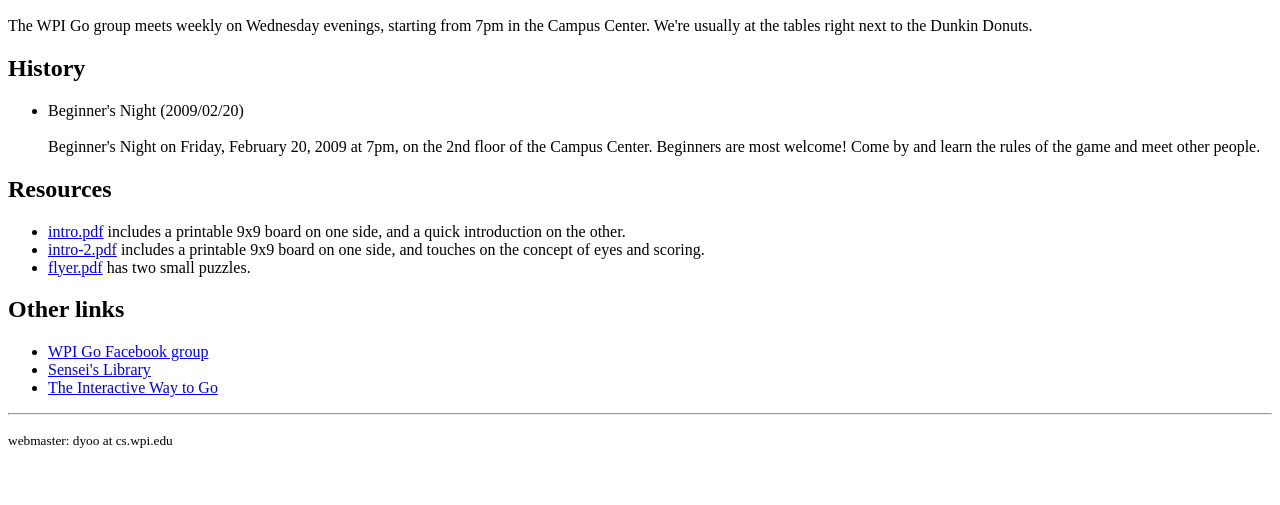
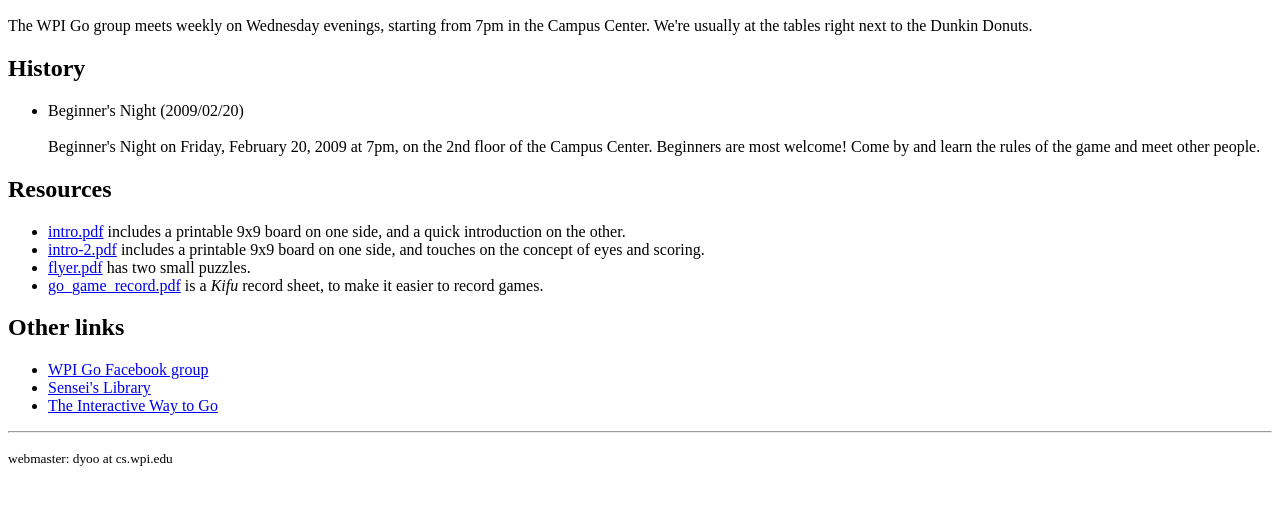
Before and after one commit to dyoo/go-fliers, a plain HTML site: page htdocs/index.html in a window 1280 px wide. Shown: the part 149-654 px from the top of the page. Drawn offline with Linux system fonts and the light colour scheme.

Commit message:
Adding reference to the kifu

```diff
--- a/htdocs/index.html
+++ b/htdocs/index.html
@@ -40,6 +40,11 @@ on one side, and touches on the concept of eyes and scoring.</li>
 
 <li><a href="flyer.pdf">flyer.pdf</a> has two small puzzles.</a>
 
+
+<!-- Kifu source: http://senseis.xmp.net/?GameRecordForm  -->
+<li><a href="go_game_record.pdf">go_game_record.pdf</a> is a
+<i>Kifu</i> record sheet, to make it easier to record games.</li>
+
 </ul>
 
 
```
